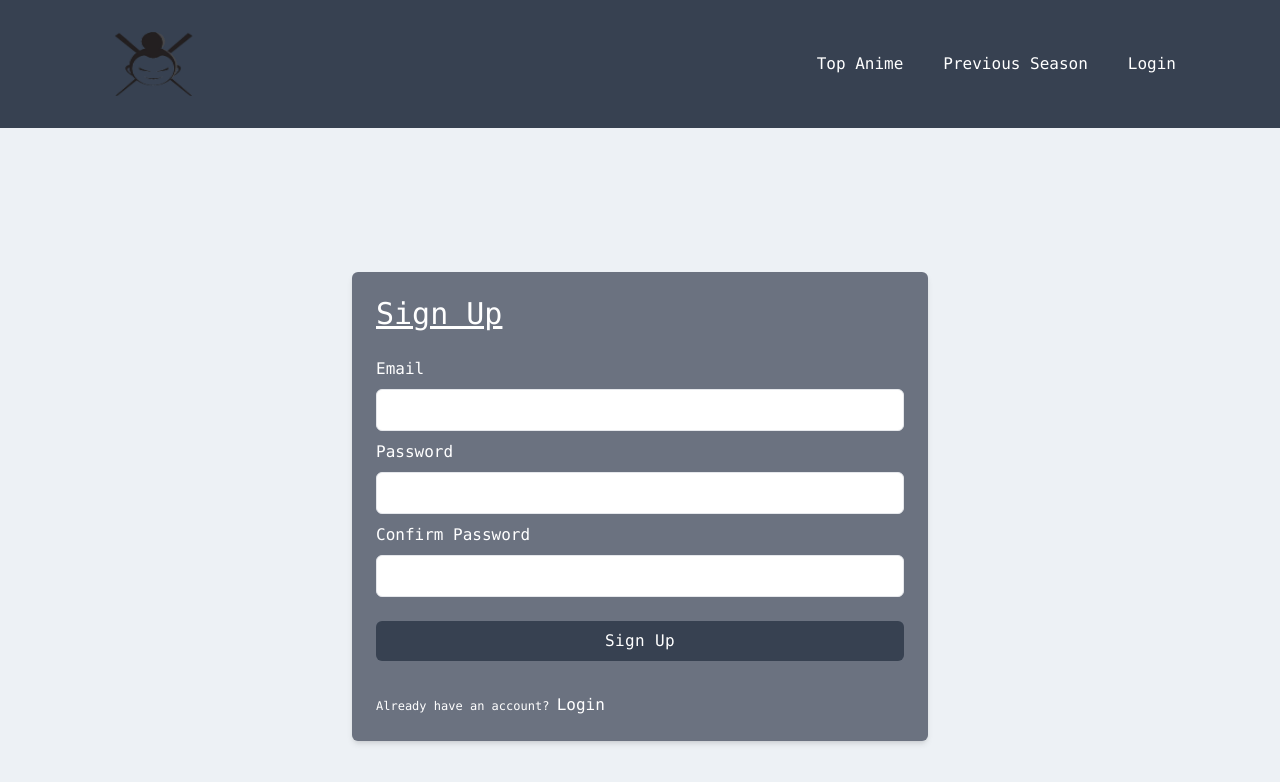
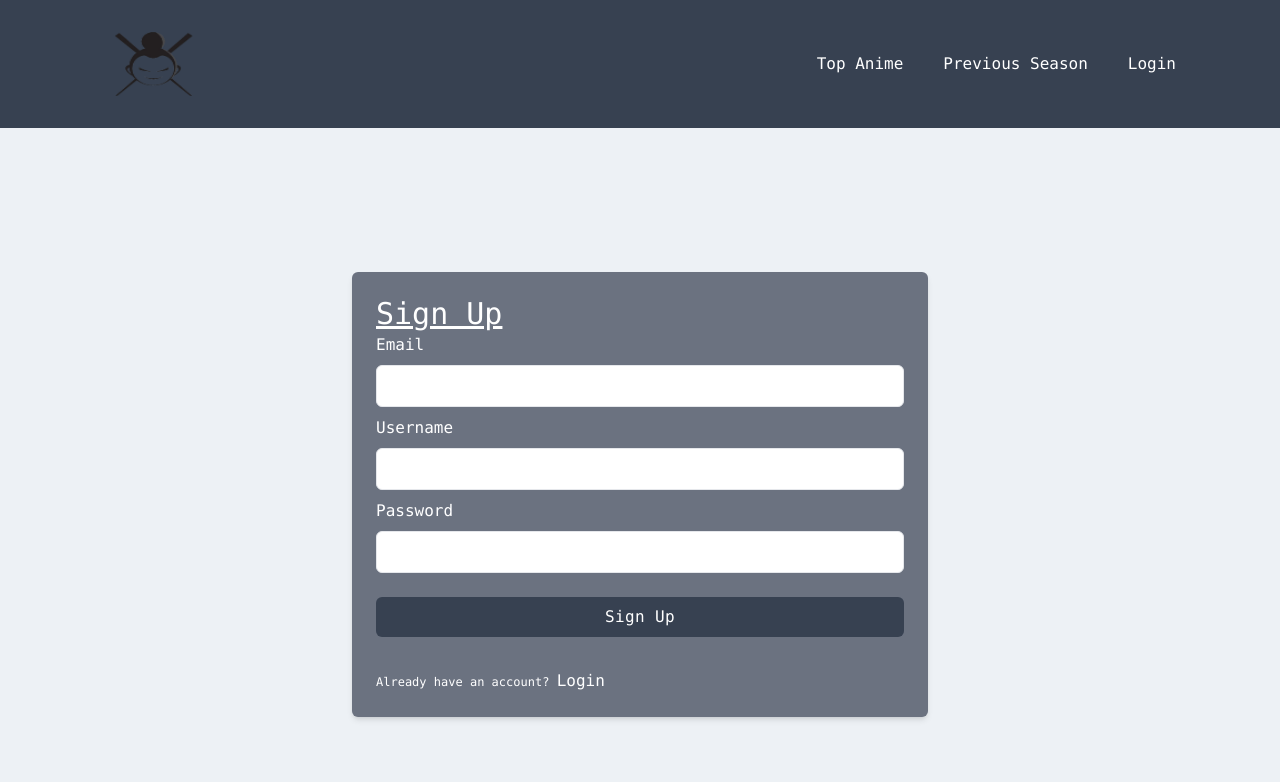
Before and after one commit to FishySenpai/React_Wind, a React (Create React App) app: page /register in a window 1280 px wide. Shown: the top 782 px of the page. Built offline with nearby package versions, Linux system fonts and the light colour scheme.

Commit message:
registration complete

```diff
--- a/package.json
+++ b/package.json
@@ -9,6 +9,7 @@
     "@testing-library/jest-dom": "^5.16.5",
     "@testing-library/react": "^13.3.0",
     "@testing-library/user-event": "^13.5.0",
+    "axios": "^1.2.0",
     "react": "^18.2.0",
     "react-dom": "^18.2.0",
     "react-router-dom": "^6.3.0",
--- a/public/index.html
+++ b/public/index.html
@@ -24,7 +24,7 @@
       work correctly both with client-side routing and a non-root public URL.
       Learn how to configure a non-root public URL by running `npm run build`.
     -->
-    <title>Anime Life</title>
+    <title>React Wind</title>
   </head>
   <body style= "background-color: rgb(237,241,245)">
     <noscript>You need to enable JavaScript to run this app.</noscript>
--- a/src/components/Login and Registration/Registration.js
+++ b/src/components/Login and Registration/Registration.js
@@ -1,13 +1,29 @@
-import React from "react";
+import React, { useState } from "react";
+import Axios from "axios";
 
 const Registration = () => {
+  const [emailReg, setEmailReg] = useState();
+  const [usernameReg, setUsernameReg] = useState();
+  const [passwordReg, setPasswordReg] = useState();
+
+  const register = ()=>{
+    Axios.post("http://localhost:3001/register", {
+      email: emailReg,
+      username: usernameReg,
+      password: passwordReg,
+    }).then((response) => {
+      console.log(response);
+    });
+  }
+
+
   return (
     <div className="relative flex flex-col justify-center min-h-screen ">
       <div className="w-full p-6 m-auto mt-36 bg-gray-500 rounded-md shadow-md lg:max-w-xl">
         <h1 className="text-3xl font-mono cursor-pointer text-white underline">
           Sign Up
         </h1>
-        <form className="mt-6">
+
           <div className="mb-2">
             <label for="email" className="font-mono text-[16px] text-white">
               Email
@@ -15,6 +31,21 @@ const Registration = () => {
             <input
               type="email"
               className="block w-full px-4 py-2 mt-2 font-mono text-gray-900 bg-white border rounded-md focus:border-gray-400 focus:ring-gray-300 focus:outline-none focus:ring focus:ring-opacity-40"
+              onChange={(e) => {
+                setEmailReg(e.target.value);
+              }}
+            />
+          </div>
+          <div className="mb-2">
+            <label className="font-mono text-[16px] text-white">
+              Username
+            </label>
+            <input
+              type="username"
+              className="block w-full px-4 py-2 mt-2 text-gray-800 bg-white border rounded-md focus:border-gray-400 focus:ring-gray-300 focus:outline-none focus:ring focus:ring-opacity-40"
+              onChange={(e) => {
+                setUsernameReg(e.target.value);
+              }}
             />
           </div>
           <div className="mb-2">
@@ -24,23 +55,18 @@ const Registration = () => {
             <input
               type="password"
               className="block w-full px-4 py-2 mt-2 text-gray-800 bg-white border rounded-md focus:border-gray-400 focus:ring-gray-300 focus:outline-none focus:ring focus:ring-opacity-40"
-            />
-          </div>
-          <div className="mb-2">
-            <label for="password" className="font-mono text-[16px] text-white">
-              Confirm Password
-            </label>
-            <input
-              type="password"
-              className="block w-full px-4 py-2 mt-2 text-gray-800 bg-white border rounded-md focus:border-gray-400 focus:ring-gray-300 focus:outline-none focus:ring focus:ring-opacity-40"
+              onChange={(e) => {
+                setPasswordReg(e.target.value);
+              }}
             />
           </div>
           <div className="mt-6">
-            <button className="w-full px-4 py-2 tracking-wide font-mono cursor-pointer text-[16px] text-white transition-colors duration-200 transform bg-gray-700 rounded-md hover:bg-gray-800 focus:outline-none focus:bg-gray-900">
+            <button className="w-full px-4 py-2 tracking-wide font-mono cursor-pointer text-[16px] text-white transition-colors duration-200 transform bg-gray-700 rounded-md hover:bg-gray-800 focus:outline-none focus:bg-gray-900"
+            onClick={register}>
               Sign Up
             </button>
           </div>
-        </form>
+
 
         <p className="mt-8 font-mono cursor-pointer text-[12px] text-white">
           {" "}
```
Also changed, not shown: 1 other file (tests, documents, lock files or other folders).
